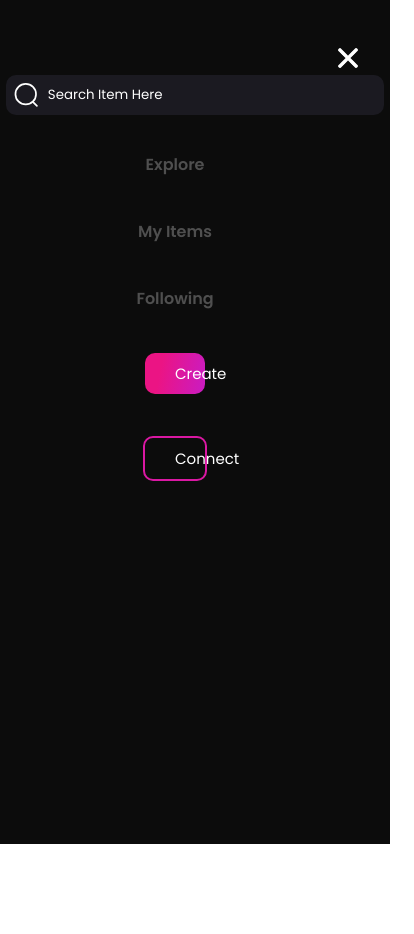
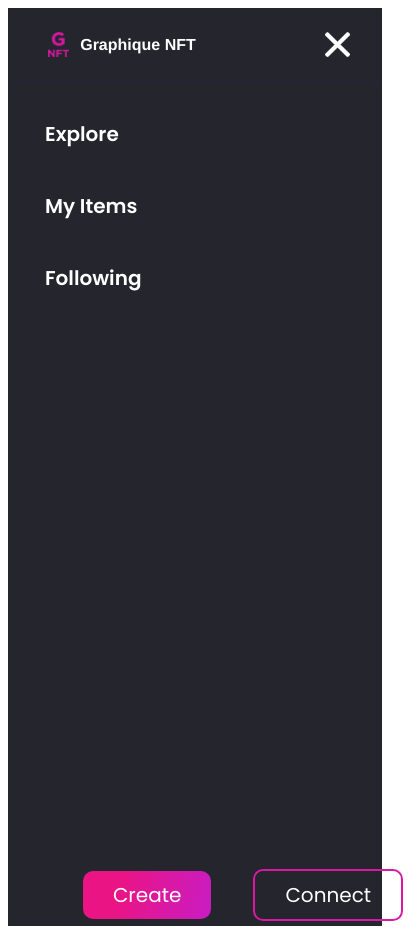
Before and after one commit to SuhailAhmed2627/g-nft, a React (Vite) app: page / in a window 390 px wide. Both pictures are taken after a click on the picture 335 px from the left and 44 px from the top of the page. Shown: the whole page, 414 px wide, since content can reach past the window. Before the commit the page ends 844 px from the top, so only its background shows below. Built offline with nearby package versions, Linux system fonts and the light colour scheme; a web font is replaced by a local one.

Commit message:
fix[WIP]: navbar responsiveness

```diff
--- a/src/components/NavBar/NavBar.module.css
+++ b/src/components/NavBar/NavBar.module.css
@@ -8,6 +8,7 @@
 	justify-content: space-between;
 	padding-top: 0.5rem;
 	padding-bottom: 0.5rem;
+	border-bottom: 1px solid #2d2336;
 }
 .navLogo {
 	max-height: 37px;
@@ -105,13 +106,8 @@
 
 @media screen and (max-width: 700px) {
 	.navLogo {
+		margin-left: 0px;
 		max-height: 30px;
-	}
-}
-
-@media screen and (max-width: 600px) {
-	.navLogo {
-		margin-left: 0px;
 	}
 	.hamburgerIcon {
 		margin: auto;
@@ -122,31 +118,61 @@
 	}
 	.mobileNav {
 		display: none;
+		animation: mobileNavAnimation 0.5s;
+		height: 100vh;
 	}
 	.mobileNavButtonContainer {
-		position: absolute;
-		top: 0px;
-		left: 0px;
-		background-color: #0c0c0c;
+		background-color: var(--black-4);
 		width: 100%;
-		height: 100%;
 		z-index: 500;
 	}
 	.navButtons {
 		flex-direction: column;
+		height: 100vh;
+		margin: 0px;
+		width: 100%;
+		padding-right: 0px;
 	}
 	.navButton {
 		margin-top: 2rem;
+		justify-content: left;
+		margin-left: 2rem;
+		font-size: 20px;
+		font-weight: 600;
+		color: var(--white);
 	}
 	.closeIconContainer {
 		width: 100%;
-		margin-top: 3rem;
 		text-align: right;
 	}
+	.gradientButtonContainer {
+		width: 100%;
+		display: flex;
+		justify-content: center;
+		margin-top: auto;
+		margin-left: 2rem;
+		margin-right: 2rem;
+	}
+	.navButton > button {
+		width: inherit;
+		font-size: inherit;
+	}
 	.closeIcon {
-		height: auto;
-		width: 20px;
+		margin: auto;
+		width: auto;
+		height: 25px;
 		margin-right: 2rem;
 		cursor: pointer;
 	}
 }
+
+@keyframes mobileNavAnimation {
+	0% {
+		opacity: 0;
+		transform: translateX(100%);
+	}
+	100% {
+		opacity: 1;
+		transform: translateX(0%);
+	}
+}
--- a/src/components/NavBar/NavBar.tsx
+++ b/src/components/NavBar/NavBar.tsx
@@ -1,3 +1,4 @@
+import React from "react";
 import styles from "./NavBar.module.css";
 import { useState, useEffect } from "react";
 import "./common.css";
@@ -6,10 +7,11 @@ import NavButtons from "./NavButtons";
 import HamburgerIcon from "../../../public/assets/hamburger-icon.svg";
 import CloseIcon from "../../../public/assets/close-icon.png";
 import { useNavigate } from "react-router-dom";
-import React from "react";
+import { mobileNavWidth } from "../../utils/constants";
 
 const Navbar = () => {
 	const [screenWidth, setScreenWidth] = useState<number>(window.innerWidth);
+	const [isNavOpen, setIsNavOpen] = useState<boolean>(false);
 	const navigate = useNavigate();
 
 	useEffect(() => {
@@ -18,12 +20,13 @@ const Navbar = () => {
 		});
 	}, []);
 
-	const toggleMobileNav = () => {
+	const toggleMobileNav = (): void => {
 		const mobileNav = document.getElementById("mobileNav");
+		setIsNavOpen(!isNavOpen);
 		mobileNav?.classList.toggle("navbarActive");
 	};
 
-	const handleClick = (e: React.MouseEvent) => {
+	const handleClick = (e: React.MouseEvent): void => {
 		const mobileNav = document.getElementById("mobileNav");
 		if (
 			e.target !== mobileNav &&
@@ -51,8 +54,15 @@ const Navbar = () => {
 						/>
 						<p className={styles.navLogoText}>Graphique NFT</p>
 					</div>
-					{screenWidth > 600 ? (
-						<NavButtons />
+					{screenWidth > mobileNavWidth ? (
+						<NavButtons currentWidth={screenWidth} />
+					) : isNavOpen ? (
+						<img
+							className={styles.closeIcon}
+							onClick={toggleMobileNav}
+							src={CloseIcon}
+							alt="Close Icon"
+						/>
 					) : (
 						<img
 							className={styles.hamburgerIcon}
@@ -62,21 +72,14 @@ const Navbar = () => {
 						/>
 					)}
 				</div>
-				{screenWidth < 600 ? (
+				{screenWidth < mobileNavWidth ? (
 					<div
 						className={styles.mobileNav}
 						id="mobileNav"
 						onClick={handleClick}
 					>
 						<div className={styles.mobileNavButtonContainer}>
-							<div className={styles.closeIconContainer}>
-								<img
-									className={styles.closeIcon}
-									src={CloseIcon}
-									alt="Close Icon"
-								/>
-							</div>
-							<NavButtons />
+							<NavButtons currentWidth={screenWidth} />
 						</div>
 					</div>
 				) : null}
--- a/src/components/NavBar/NavButtons.tsx
+++ b/src/components/NavBar/NavButtons.tsx
@@ -1,11 +1,14 @@
 import React from "react";
 import { Link } from "react-router-dom";
 import styles from "./NavBar.module.css";
+import { PropTypes } from "./types";
+import { mobileNavWidth } from "../../utils/constants";
 import searchIcon from "../../../public/assets/searchicon.svg";
 
-const NavButtons = () => {
+const NavButtons = (props: PropTypes) => {
 	return (
 		<>
+			{props.currentWidth > mobileNavWidth ? (
 				<div className={styles.searchBarContainer}>
 					<div className={styles.searchBar}>
 						<img
@@ -20,6 +23,7 @@ const NavButtons = () => {
 						/>
 					</div>
 				</div>
+			) : null}
 			<div className={styles.navButtons}>
 				<Link className={styles.navButton} to="/">
 					Explore
@@ -30,8 +34,25 @@ const NavButtons = () => {
 				<Link className={styles.navButton} to="/">
 					Following
 				</Link>
+				{props.currentWidth > mobileNavWidth ? (
+					<>
 						<a className={styles.navButton}>
-					<button className={styles.navButtonGradient}>Create</button>
+							<button className={styles.navButtonGradient}>
+								Create
+							</button>
+						</a>
+						<a className={styles.navButton}>
+							<button className={styles.navButtonBorderGradient}>
+								Connect
+							</button>
+						</a>
+					</>
+				) : (
+					<div className={styles.gradientButtonContainer}>
+						<a className={styles.navButton}>
+							<button className={styles.navButtonGradient}>
+								Create
+							</button>
 						</a>
 						<a className={styles.navButton}>
 							<button className={styles.navButtonBorderGradient}>
@@ -39,6 +60,8 @@ const NavButtons = () => {
 							</button>
 						</a>
 					</div>
+				)}
+			</div>
 		</>
 	);
 };
--- /dev/null
+++ b/src/components/NavBar/types.d.ts
@@ -0,0 +1,3 @@
+export interface PropTypes {
+	currentWidth: number;
+}
--- a/src/utils/constants.ts
+++ b/src/utils/constants.ts
@@ -1 +1,2 @@
 export const title = "G-NFT";
+export const mobileNavWidth = 700;
```
Lines whose indentation alone changed are shown as unchanged.
